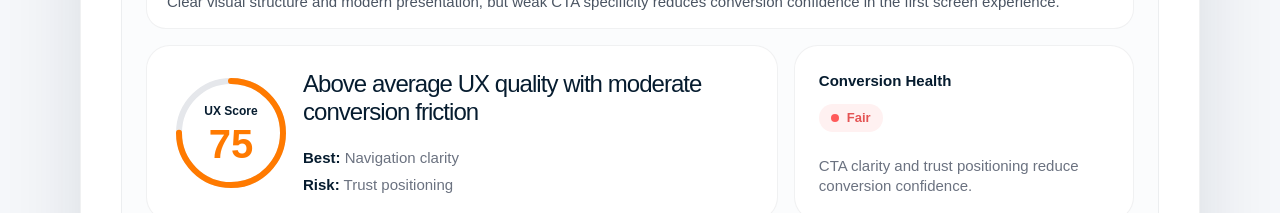
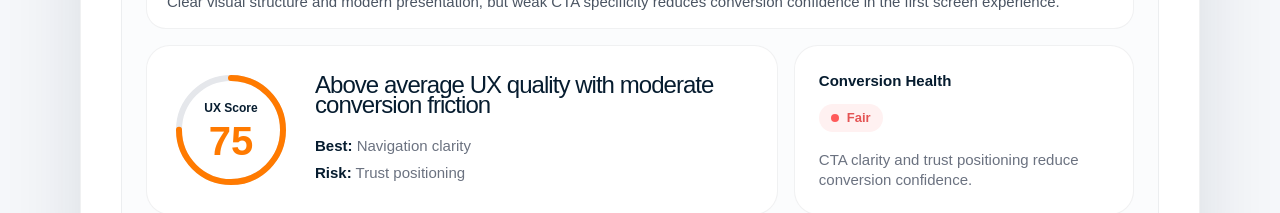
Before and after one commit to samarenkovdmitry/Klynt, a Next.js app: page / in a window 1280 px wide. Shown: the part 739-952 px from the top of the page. Built offline with nearby package versions, Linux system fonts and the light colour scheme; a web font is replaced by a local one.

Commit message:
Report preview Upd

```diff
--- a/app/page.tsx
+++ b/app/page.tsx
@@ -312,7 +312,7 @@ export default function Home() {
             "
           >
 
-            <div className="flex flex-col gap-3 sm:flex-row sm:items-center">
+            <div className="flex gap-3 md:gap-6 sm:flex-row sm:items-center">
 
               {/* SCORE */}
               <div className="relative flex h-[110px] w-[110px] shrink-0 items-center justify-center md:h-[120px] md:w-[120px]">
@@ -361,7 +361,7 @@ export default function Home() {
                   className="
                     text-[14px]
                     font-medium
-                    leading-[1.2]
+                    leading-5
                     tracking-[-0.04em]
                     text-[#061C2F]
                     md:text-[24px]
```
